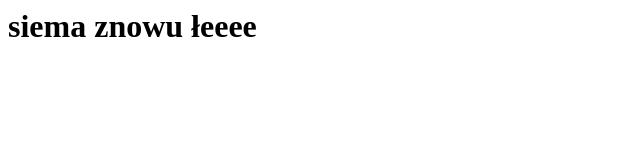
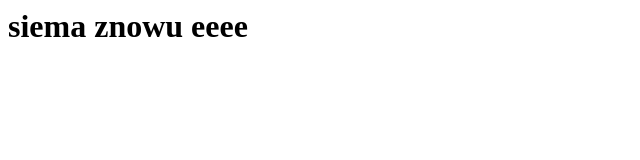
Before and after one commit to NepeeQ/courss, a plain HTML site: page site/index.html in a window 1280 px wide. Shown: the full height of the page, 0-640 px from the left. Drawn offline with Linux system fonts and the light colour scheme.

Commit message:
Small addition to page

```diff
--- a/site/index.html
+++ b/site/index.html
@@ -3,6 +3,6 @@
 <title>Siema kursik</title>
 </head>
 <body>
-        <h1>siema znowu łeeee</h1>
+        <h1>siema znowu eeee</h1>
 </body>
 </html>
```
